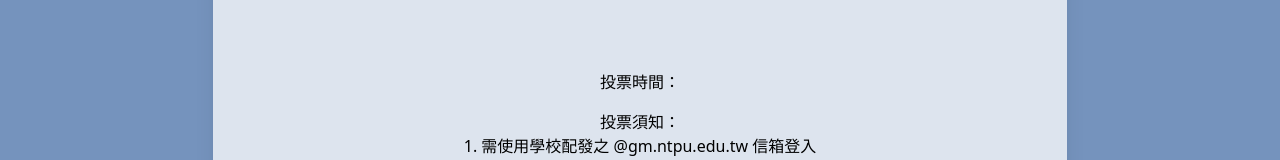
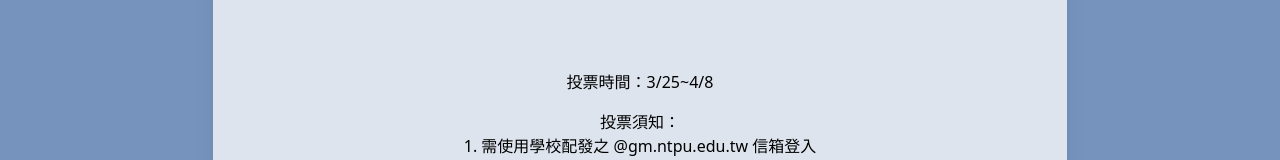
Before and after one commit to f312213213/ntpu-all-star, a React (Create React App) app: page / in a window 1280 px wide. Shown: the part 256-416 px from the top of the page. Built offline with nearby package versions, Linux system fonts and the light colour scheme; no server answers.

Commit message:
edit time range

```diff
--- a/src/pages/Home/index.jsx
+++ b/src/pages/Home/index.jsx
@@ -26,7 +26,7 @@ const Home = () => {
       <div className={'Page'}>
         <div className={'PageContainer flex flex-col justify-center items-center space-y-4'}>
           <div>
-            投票時間：
+            投票時間：3/25~4/8
           </div>
           <div className={'flex flex-col items-center'}>
             投票須知：
```
